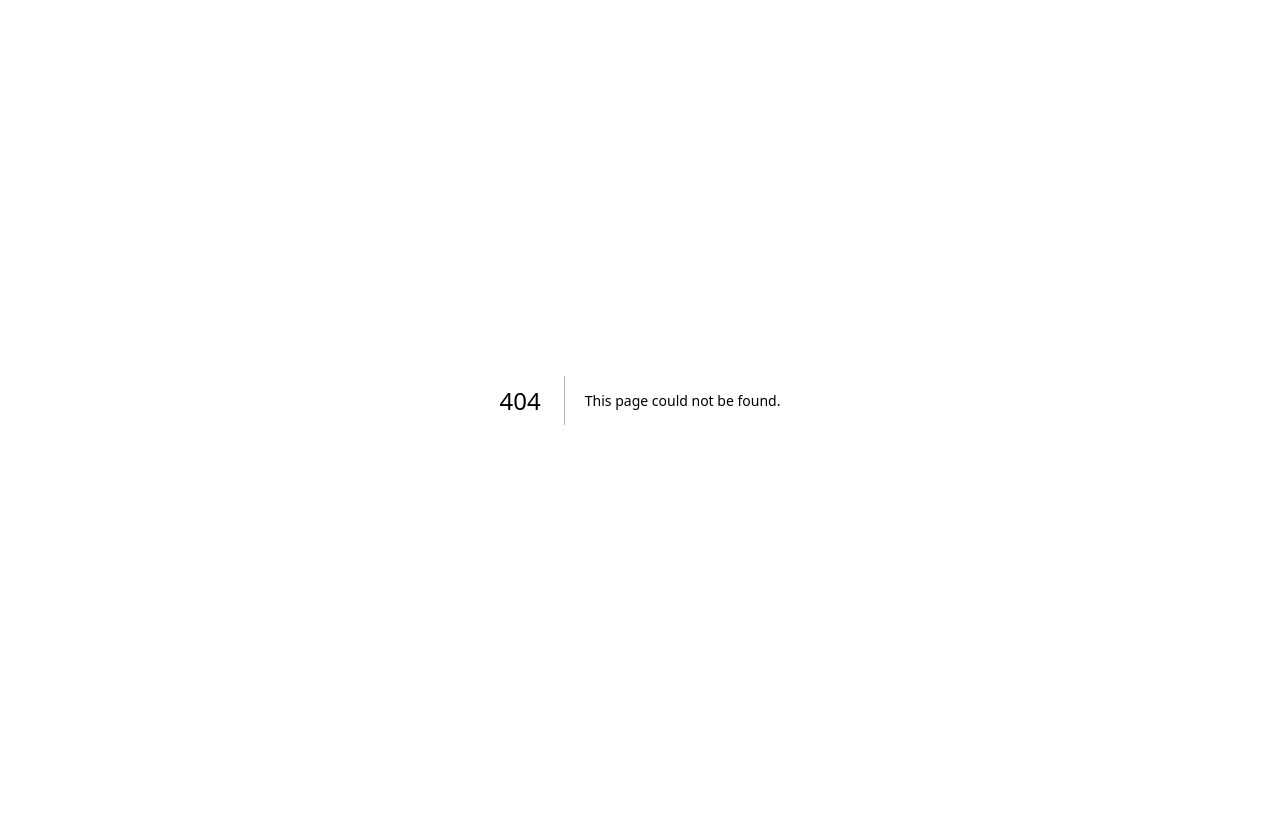
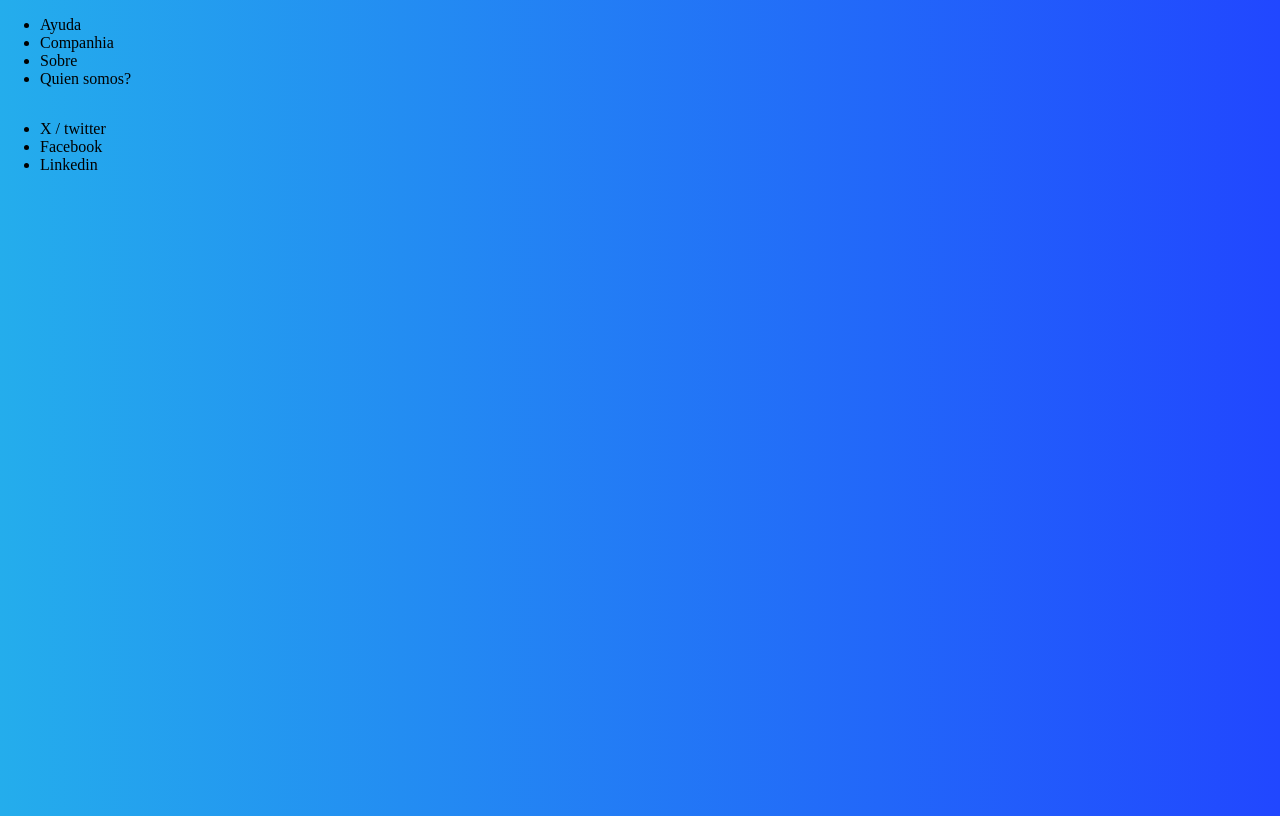
Before and after one commit to Ramalh0VT/JavaScript-Web-development, a Next.js app in the folder projects/remake_of_a_website/: page /sobre in a window 1280 px wide. Before the commit this address had no page. Built offline with nearby package versions, Linux system fonts and the light colour scheme.

Commit message:
Fixed a simple error

```diff
--- a/projects/remake_of_a_website/app/layout.jsx
+++ b/projects/remake_of_a_website/app/layout.jsx
@@ -20,6 +20,21 @@ export default function RootLayout({ children }) {
   return (
     <html lang="pt-br" className={`${geistSans.variable} ${geistMono.variable}`}>
       <body>{children}</body>
+	<ul>
+	  	<li>Ayuda</li>
+	  	<li>Companhia</li>
+	  	<li>Sobre</li>
+	  	<li>Quien somos?</li>
+	  </ul>
+
+
+	  <footer>
+	  	<ul>
+	  		<li>X / twitter</li>
+	  		<li>Facebook</li>
+	  		<li>Linkedin</li>
+	  	</ul>
+	  </footer>
     </html>
   );
 }
--- /dev/null
+++ b/projects/remake_of_a_website/app/sobre/about.css
@@ -0,0 +1,3 @@
+p{
+color:black;
+}
--- a/projects/remake_of_a_website/package.json
+++ b/projects/remake_of_a_website/package.json
@@ -8,7 +8,7 @@
     "start": "next start"
   },
   "dependencies": {
-    "next": "16.3.0",
+    "next": "^16.3.0",
     "react": "19.2.8",
     "react-dom": "19.2.8"
   },
```
Also changed, not shown: projects/remake_of_a_website/app/sobre/page.jsx (added, +8 -0 lines), 1 other file (tests, documents, lock files or other folders).
